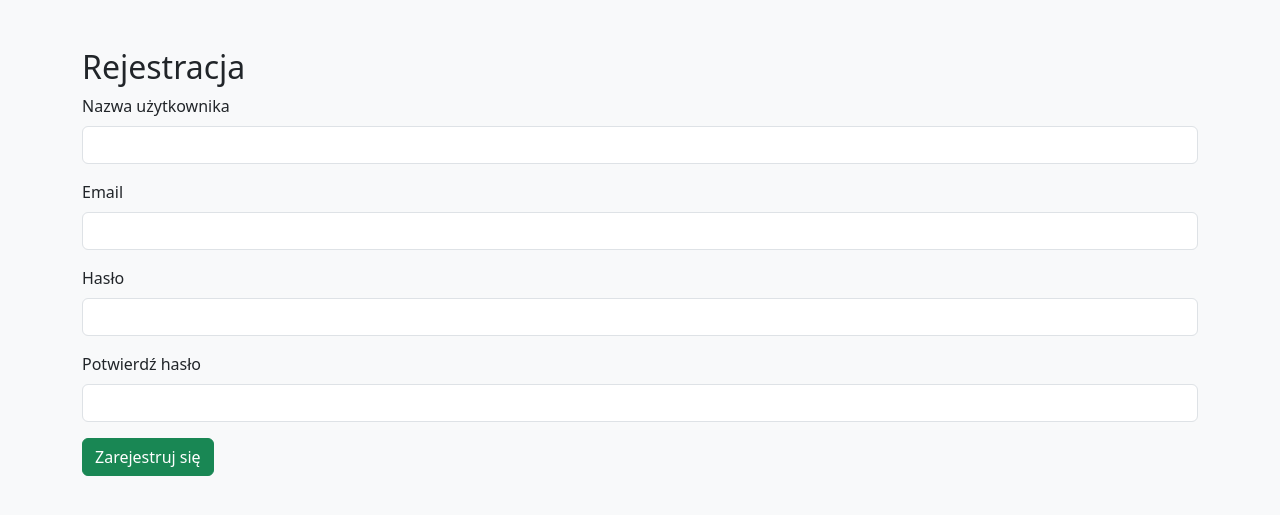
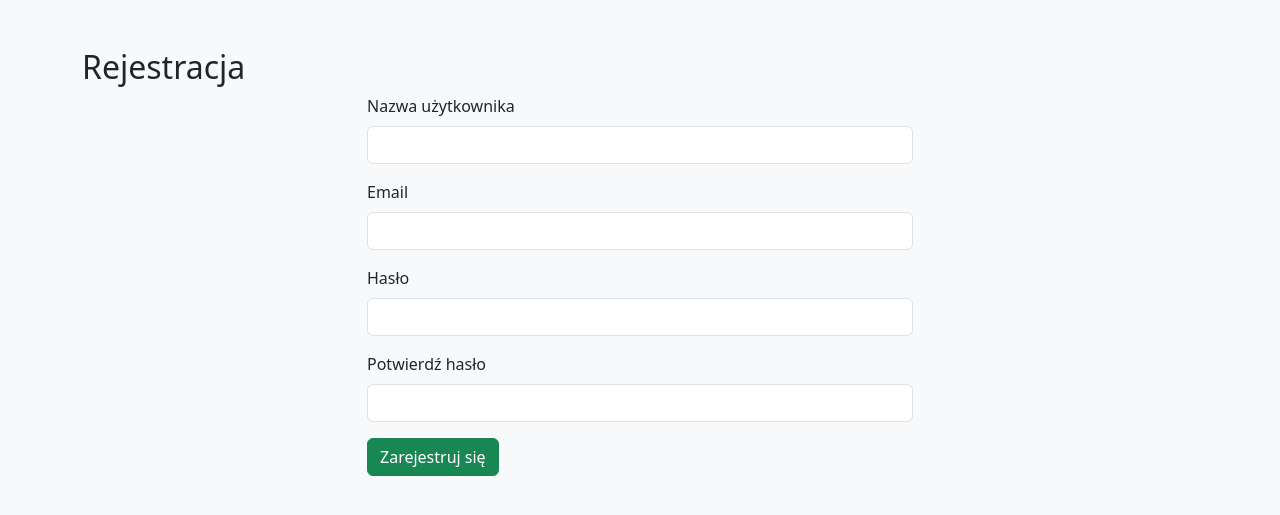
Before and after one commit to suchokrates1/konsultacje, a Flask app: page /register in a window 1280 px wide. Shown: the part 56-571 px from the top of the page. Run offline with Flask 3, Linux system fonts and the light colour scheme.

Commit message:
Center auth forms

```diff
--- a/app/templates/register.html
+++ b/app/templates/register.html
@@ -2,7 +2,9 @@
 {% block title %}Rejestracja{% endblock %}
 {% block content %}
 <h2>Rejestracja</h2>
-<form method="post">
+<div class="row justify-content-center">
+  <div class="col-md-6">
+    <form method="post">
   {{ form.hidden_tag() }}
   <div class="mb-3">
     {{ form.username.label(class="form-label") }}
@@ -21,5 +23,7 @@
     {{ form.confirm(class="form-control", type="password", **{'aria-label': 'Potwierdź hasło'}) }}
   </div>
   <button type="submit" class="btn btn-success">{{ form.submit.label.text }}</button>
-</form>
+    </form>
+  </div>
+</div>
 {% endblock %}
```
Also changed, not shown: app/templates/login.html (+6 -2 lines), app/templates/reset_password.html (+6 -2 lines), app/templates/reset_password_request.html (+6 -2 lines).
